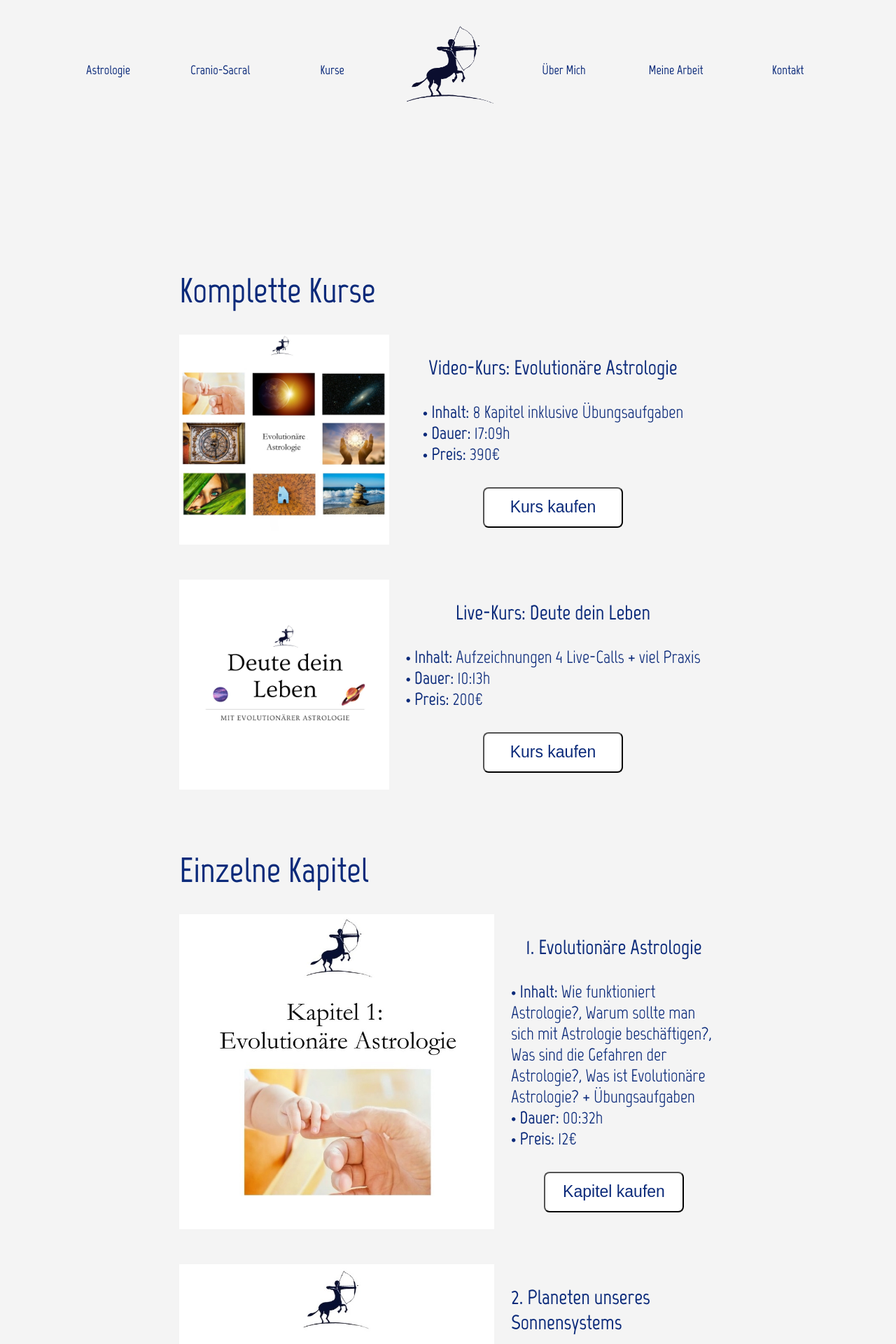
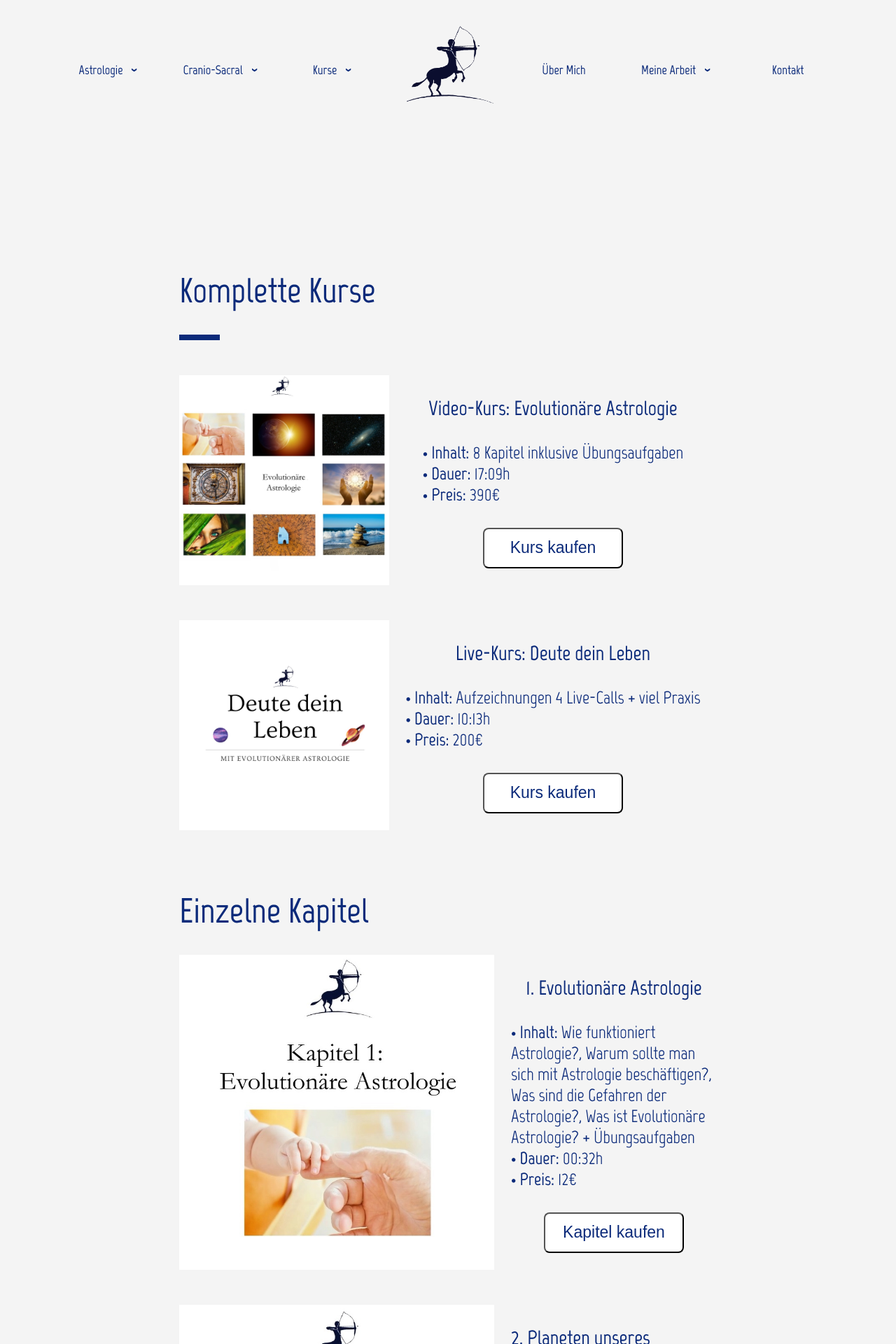
Before and after one commit to TobiasUllrich/HomePageTemplate, an Angular app in the folder hptemplate/: page /Kurse/Kursinhalte in a window 1280 px wide. Shown: the top 1920 px of the page at 70% size. Built offline with nearby package versions, Linux system fonts and the light colour scheme.

Commit message:
improvements

```diff
--- a/hptemplate/src/app/navmenu/navmenu.component.html
+++ b/hptemplate/src/app/navmenu/navmenu.component.html
@@ -5,8 +5,9 @@
       <ng-container *ngIf="i!==indexOfPositionOfLogo">
         <div class="main-box">
           <!--Hauptmenupunkt über den gehovert werden muss um die Unterpunkte zu sehen-->
-          <span id="{{'main' + i}}" class="menu-point-to-hover" routerLink="{{ route }}">
-            {{ display[i]}}
+          <span class="menu-point-to-hover" routerLink="{{ route }}">
+            <!--Hauptmenupunkt bekommt einen Pfeil, wenn es mindestens einen Untermenüpubkt gibt-->
+            <div id="{{'main' + i}}"> {{ display[i]}} </div> <div *ngIf="subMenuRoutes1[i]!==''" id="{{'arro' + i}}" class="arrowStyle">&rsaquo;</div>
           </span>
           <!--Hauptmenupunkt über den gehovert werden muss um die Unterpunkte zu sehen-->
 
--- a/hptemplate/src/app/navmenu/navmenu.component.scss
+++ b/hptemplate/src/app/navmenu/navmenu.component.scss
@@ -36,6 +36,12 @@
     font-weight: 1000;
 }
 
+.arrowStyle{
+    text-decoration: unset;
+    margin-left:15px;
+    transform: rotate(90deg);
+}
+
 /* Für Klappmenu */
 .main-box{
     display:flex;
@@ -45,13 +51,19 @@
 }
 .main-box:hover{
     cursor:pointer;
-    text-decoration: underline;
+    // text-decoration: underline;
     transform: scale(1.1);
     transition: transform 330ms ease-in-out;
     font-weight: 1000;
 }
 
 .menu-point-to-hover{
+    display:flex;
+    justify-content: center;
+    align-items: center;
+}
+
+.menu-point-to-hover:after{
     width:100%;
     cursor:pointer;
 }
--- a/hptemplate/src/app/navmenu/navmenu.component.ts
+++ b/hptemplate/src/app/navmenu/navmenu.component.ts
@@ -1,4 +1,4 @@
-import { Component, ElementRef, HostListener } from '@angular/core';
+import { Component, HostListener } from '@angular/core';
 
 @Component({
   selector: 'app-navmenu',
@@ -90,7 +90,7 @@ export class NavmenuComponent {
    ];
 
 
-constructor(private eleRef: ElementRef){}
+constructor(){}
 
 
    @HostListener('document:mouseover', ['$event'])
@@ -101,7 +101,7 @@ constructor(private eleRef: ElementRef){}
     //console.log('id nach ab 5ter Stelle:', elementId.substring(4,elementId.length)); //Id die nach 'main' kommt, bei 'main1' ist es '1'
 
     //[1.] Wenn ein Main-HTML-Element gehovert wird, dann mache das Untermenü (hat die id=4, wenn main4 gehovert wird) sichtbar
-    if(elementId.substring(0,4) == 'main'){
+    if(elementId.substring(0,4) == 'main' || elementId.substring(0,4) == 'arro'){
 
       //Gehe durch das Array mit den Menü-Punkten
       for(let i=0;i<this.routes.length;i++){
--- a/hptemplate/src/app/pageseven/pageseven.component.html
+++ b/hptemplate/src/app/pageseven/pageseven.component.html
@@ -5,6 +5,7 @@
 
     <!-- Wird als Überschrift vor den Komplettkursen angezeigt -->
     <h1 *ngIf="i == 0">Komplette Kurse</h1>
+    <div *ngIf="i == 0" style="width:50px;margin-bottom:50px;border:4px solid;"></div> <!-- UNDERLINE -->
 
     <!-- Ersten beiden Array-Punkte sind komplette Kurse -->
     <div *ngIf="i <= 1" class="completeCourseBox boxSizeNormal">
@@ -27,9 +28,28 @@
     <h1 *ngIf="i == 2">Einzelne Kapitel</h1>
 
     <!-- Der Rest im Array besteht aus einzelnen Kapiteln -->
-    <div *ngIf="i > 1" class="completeCourseBox boxSizeBigger">
+    <!-- Einmal mein Video-Kurs -->
+    <div *ngIf="i > 1 && i < 10" class="completeCourseBox boxSizeBigger">
         <div>
             <img class="picSizing"  src="assets/img/{{ courseImg }}">
+        </div>
+
+        <div class="flexone textboxForCourse" style="margin-left:24px;">
+            <h3>{{ courseName[i] }}</h3>
+            <span class="mrgbott">
+                <b>• Inhalt: </b>{{ courseContent[i] }} <br>
+                <b>• Dauer: </b> {{ courseTime[i] }} <br>
+                <b>• Preis: </b> {{ coursePrice[i] }}
+            </span>
+            <app-custombutton (click)="goToUrl(linkToCourse[i])" [buttonText]="label2"></app-custombutton>
+        </div>
+    </div>
+
+    <!-- Einmal mein Live-Kurs (hier wird die Nummer des Calls über das Bild gelegt) -->
+    <div *ngIf="i > 9" class="completeCourseBox boxSizeBigger">
+        <div class="posrel">
+            <img class="picSizing"  src="assets/img/{{ courseImg }}">
+            <span class="textOverPic"><b>{{ i-9 }} . Call</b></span>
         </div>
 
         <div class="flexone textboxForCourse" style="margin-left:24px;">
--- a/hptemplate/src/app/pageseven/pageseven.component.scss
+++ b/hptemplate/src/app/pageseven/pageseven.component.scss
@@ -43,3 +43,13 @@
 .boxSizeBigger{
     height:450px;
 }
+
+.posrel{
+    position:relative;
+}
+
+.textOverPic{
+    position:absolute;
+    top:25px;
+    right:25px;
+}
--- a/hptemplate/src/app/pagethree/pagethree.component.html
+++ b/hptemplate/src/app/pagethree/pagethree.component.html
@@ -36,7 +36,7 @@
         • Dauer: 1,5 Monate - Start: Oktober - Anmeldeschluss: 30.9. <br>
         • Preis: 220€
     </span>
-    <app-custombutton (click)="goToUrl(linkToCourse[1])" [buttonText]="label2"></app-custombutton>
+    <app-custombutton (click)="goToUrl(linkToCourse[1])" [buttonText]="label2"></app-custombutton>cd
     </div>
     <img class="flexone" src="assets/img/kurs2.jpg">
   </div>
--- a/hptemplate/src/app/startpage/startpage.component.html
+++ b/hptemplate/src/app/startpage/startpage.component.html
@@ -10,6 +10,7 @@
              <div class="flexboxAndflexdirectioncolumn">
                <h2>{{ caption[i] }}</h2>
                <span>{{ text[i] }}</span>
+               <app-custombutton routerLink="{{ routes[i] }}" [buttonText]="label"></app-custombutton>
              </div>
           </div>
           <!-- Alle restlichen Bilder sollen links sein -->
@@ -18,6 +19,7 @@
             <div class="flexboxAndflexdirectioncolumn">
               <h2>{{ caption[i] }}</h2>
               <span>{{ text[i] }}</span>
+              <app-custombutton routerLink="{{ routes[i] }}" [buttonText]="label"></app-custombutton>
             </div>
          </div>
          <!-- Letztes Bild soll auch links sein, aber einen größeren Abstand nach unten haben wegen footer -->
@@ -26,6 +28,7 @@
          <div class="flexboxAndflexdirectioncolumn">
             <h2>{{ caption[i] }}</h2>
             <span>{{ text[i] }}</span>
+            <app-custombutton routerLink="{{ routes[i] }}" [buttonText]="label"></app-custombutton>
           </div>
        </div>
 
--- a/hptemplate/src/app/startpage/startpage.component.scss
+++ b/hptemplate/src/app/startpage/startpage.component.scss
@@ -26,6 +26,11 @@ img{
     padding:20px;
 }
 
+.containerDesign:hover{
+    transform: scale(1.05);
+    cursor:pointer;
+}
+
 .forContainerWithProfilePic{
     flex-direction:row-reverse;
     justify-content:space-between;
--- a/hptemplate/src/app/startpage/startpage.component.ts
+++ b/hptemplate/src/app/startpage/startpage.component.ts
@@ -31,6 +31,18 @@ export class StartpageComponent {
     '"Wenn du den Mechanismus verstehst, ist die Behandlung einfach." - W. G. Sutherland MEHR',
     'Astrologie ist eine Sprache. Wenn du diese Sprache verstehst spricht der Himmel zu dir." - Dane Rudhyar MEHR'
    ];
+
+   routes: string[] =[
+    '/UeberMich',
+    '/Kurse',
+    '/Cranio-Sacral',
+    '/Astrologie',
+   ];
+
+    /**
+     * Labels for the customized Button
+     */
+    label = 'Mehr';
 
 
    @HostListener("window:scroll", ["$event"])
@@ -82,8 +94,8 @@ export class StartpageComponent {
 
 
 
+
 //ELEREF FÜR DOKU
-
 // constructor(private eleRef: ElementRef){}
 
 // <div id="x" (mouseout)="MouseLeavingTheGlobalContainer($event)">
```
